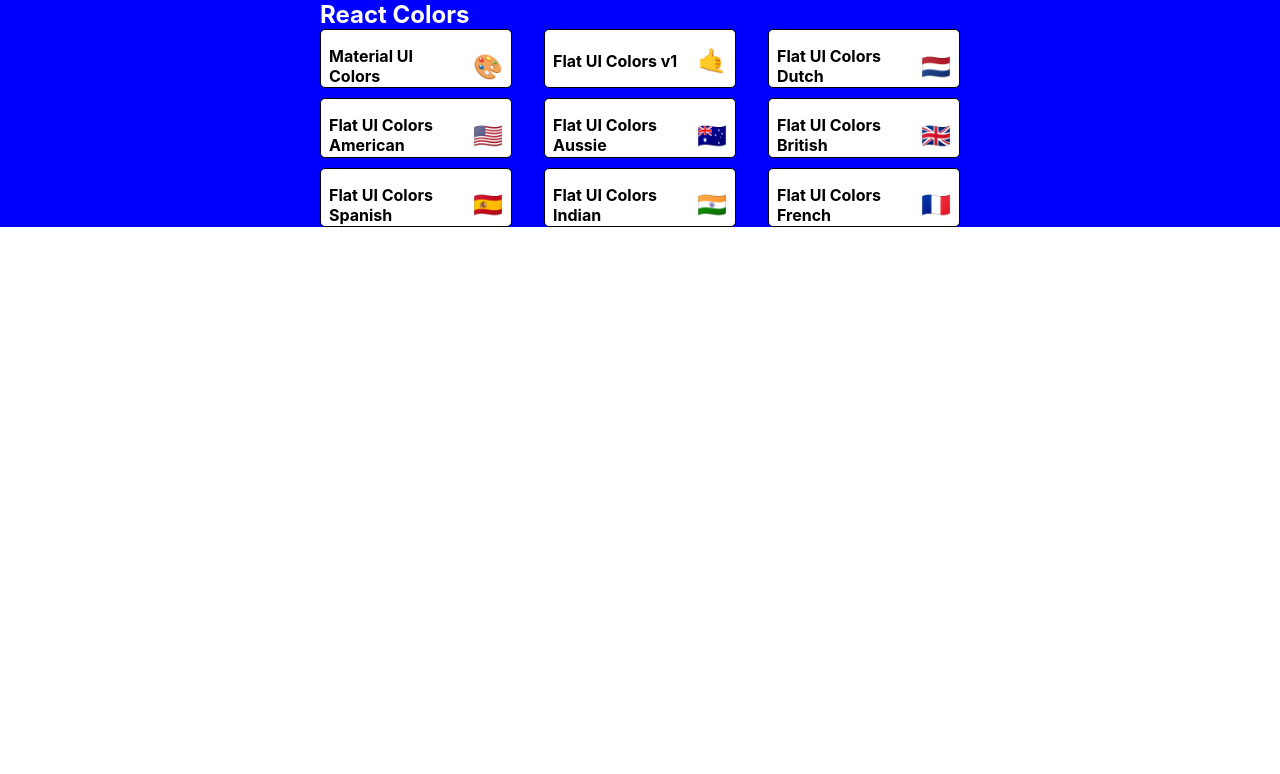
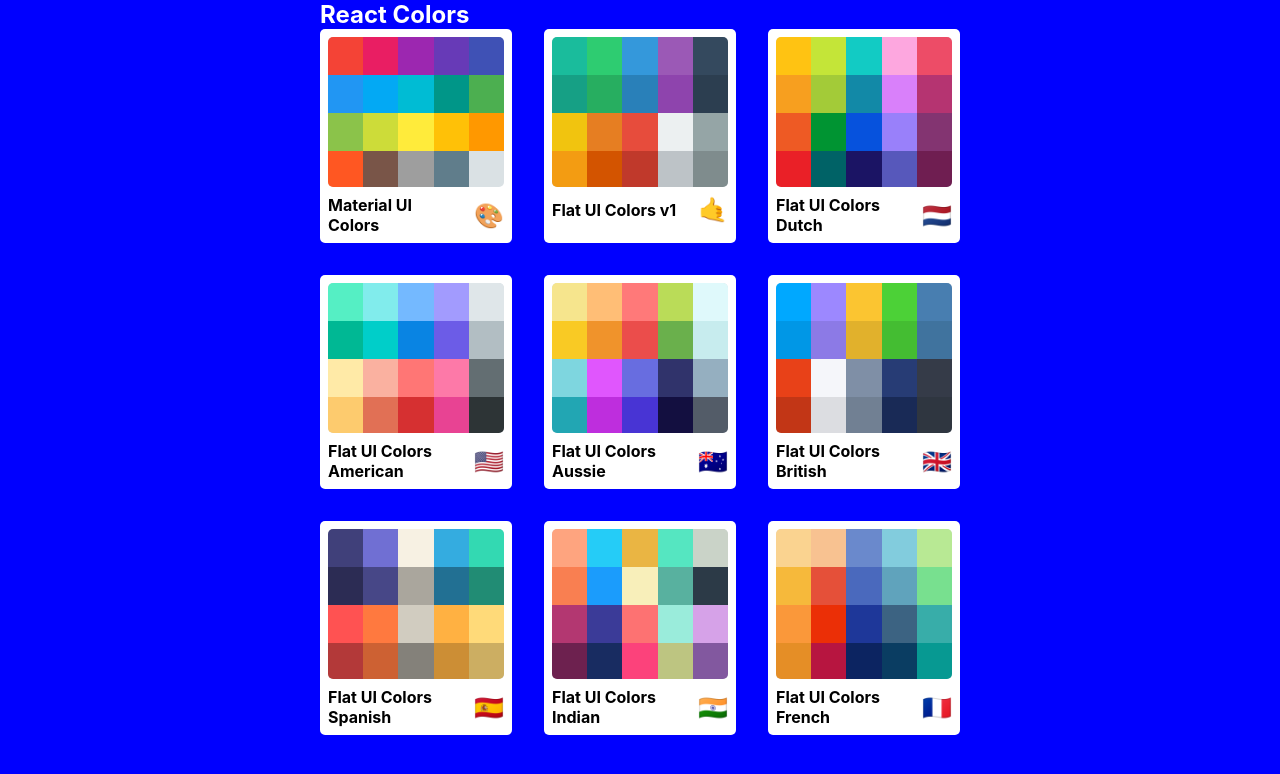
Before and after one commit to Alejandro1709/React-Colors, a React (Create React App) app: page / in a window 1280 px wide. Shown: the top 774 px of the page. Built offline with nearby package versions, Linux system fonts and the light colour scheme.

Commit message:
finish miniPalette styles

```diff
--- a/src/App.js
+++ b/src/App.js
@@ -16,7 +16,9 @@
         <Route
           exact
           path='/'
-          render={() => <PaletteList palettes={seedColors} />}
+          render={(routeProps) => (
+            <PaletteList palettes={seedColors} {...routeProps} />
+          )}
         />
         <Route
           exact
--- a/src/MiniPalette.js
+++ b/src/MiniPalette.js
@@ -5,16 +5,19 @@
   root: {
     backgroundColor: 'white',
     borderRadius: '5px',
-    border: '1px solid black',
     padding: '0.5rem',
     position: 'relative',
-    overflow: 'hidden',
+    // overflow: 'hidden',
     '&:hover': {
       cursor: 'pointer',
     },
   },
   colors: {
-    backgroundColor: 'grey',
+    backgroundColor: '#dae1e4',
+    height: '150px',
+    width: '100%',
+    borderRadius: '5px',
+    overflow: 'hidden',
   },
   title: {
     display: 'flex',
@@ -30,13 +33,28 @@
     marginLeft: '0.5rem',
     fontSize: '1.5rem',
   },
+  miniBox: {
+    height: '25%',
+    width: '20%',
+    display: 'inline-block',
+    margin: '0 auto',
+    position: 'relative',
+    marginBottom: '-3.5px',
+  },
 };
 
 function MiniPalette(props) {
-  const { classes, paletteName, emoji } = props;
+  const { classes, paletteName, emoji, colors } = props;
+  const miniColorBoxes = colors.map((color) => (
+    <div
+      key={color.name}
+      className={classes.miniBox}
+      style={{ backgroundColor: color.color }}
+    ></div>
+  ));
   return (
-    <div className={classes.root}>
-      <div className={classes.colors}></div>
+    <div className={classes.root} onClick={props.handleClick}>
+      <div className={classes.colors}>{miniColorBoxes}</div>
       <h5 className={classes.title}>
         {paletteName} <span className={classes.emoji}>{emoji}</span>
       </h5>
--- a/src/PaletteList.js
+++ b/src/PaletteList.js
@@ -6,7 +6,7 @@
 const styles = {
   root: {
     backgroundColor: 'blue',
-    height: '100%',
+    height: '100vh',
     display: 'flex',
     alignItems: 'flex-start',
     justifyContent: 'center',
@@ -33,6 +33,9 @@
   },
 };
 class PaletteList extends Component {
+  gotToPalette(id) {
+    this.props.history.push(`/palette/${id}`);
+  }
   render() {
     const { palettes, classes } = this.props;
     return (
@@ -43,7 +46,10 @@
           </nav>
           <div className={classes.palettes}>
             {palettes.map((palette) => (
-              <MiniPalette {...palette} />
+              <MiniPalette
+                {...palette}
+                handleClick={() => this.gotToPalette(palette.id)}
+              />
             ))}
           </div>
         </div>
```
